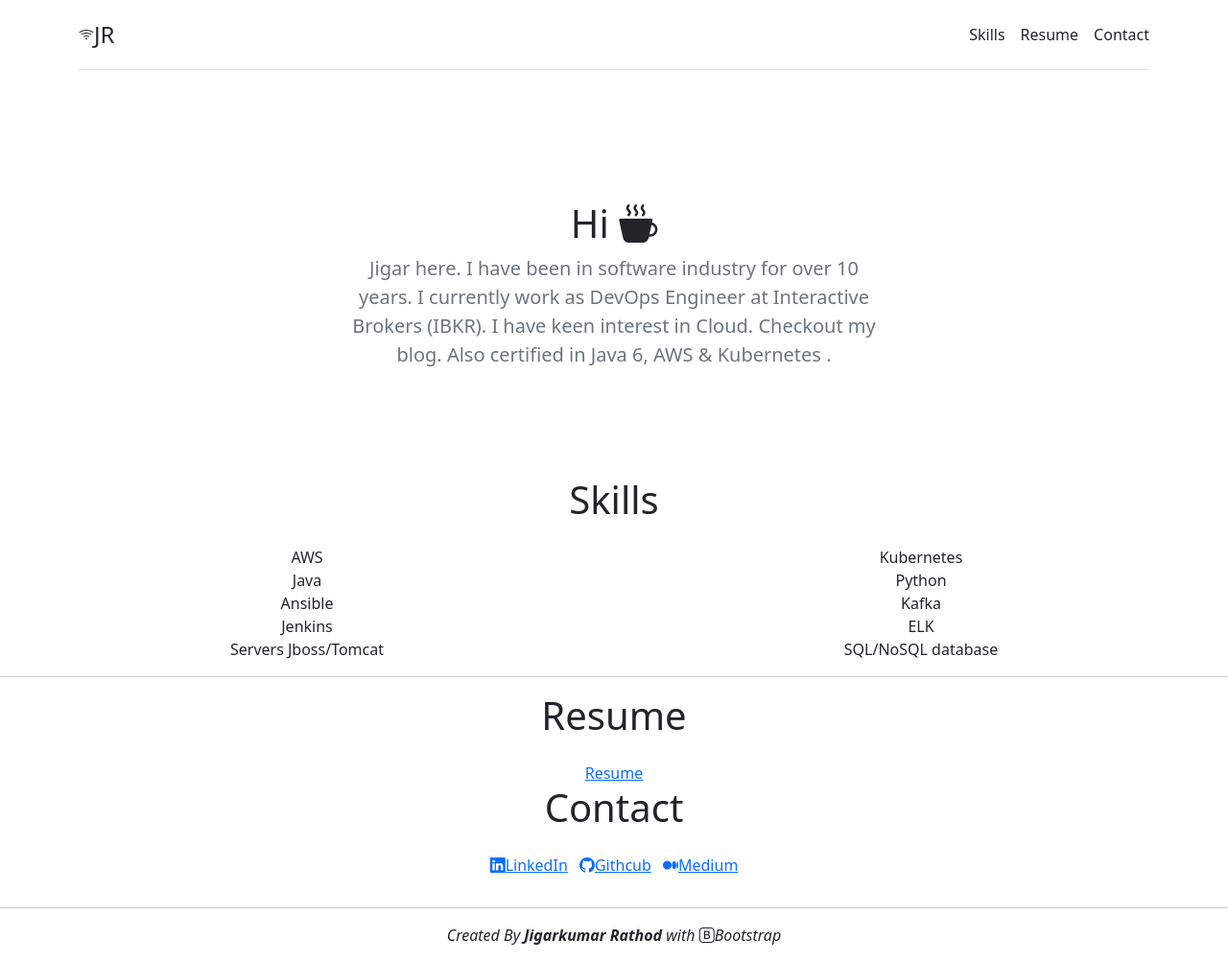
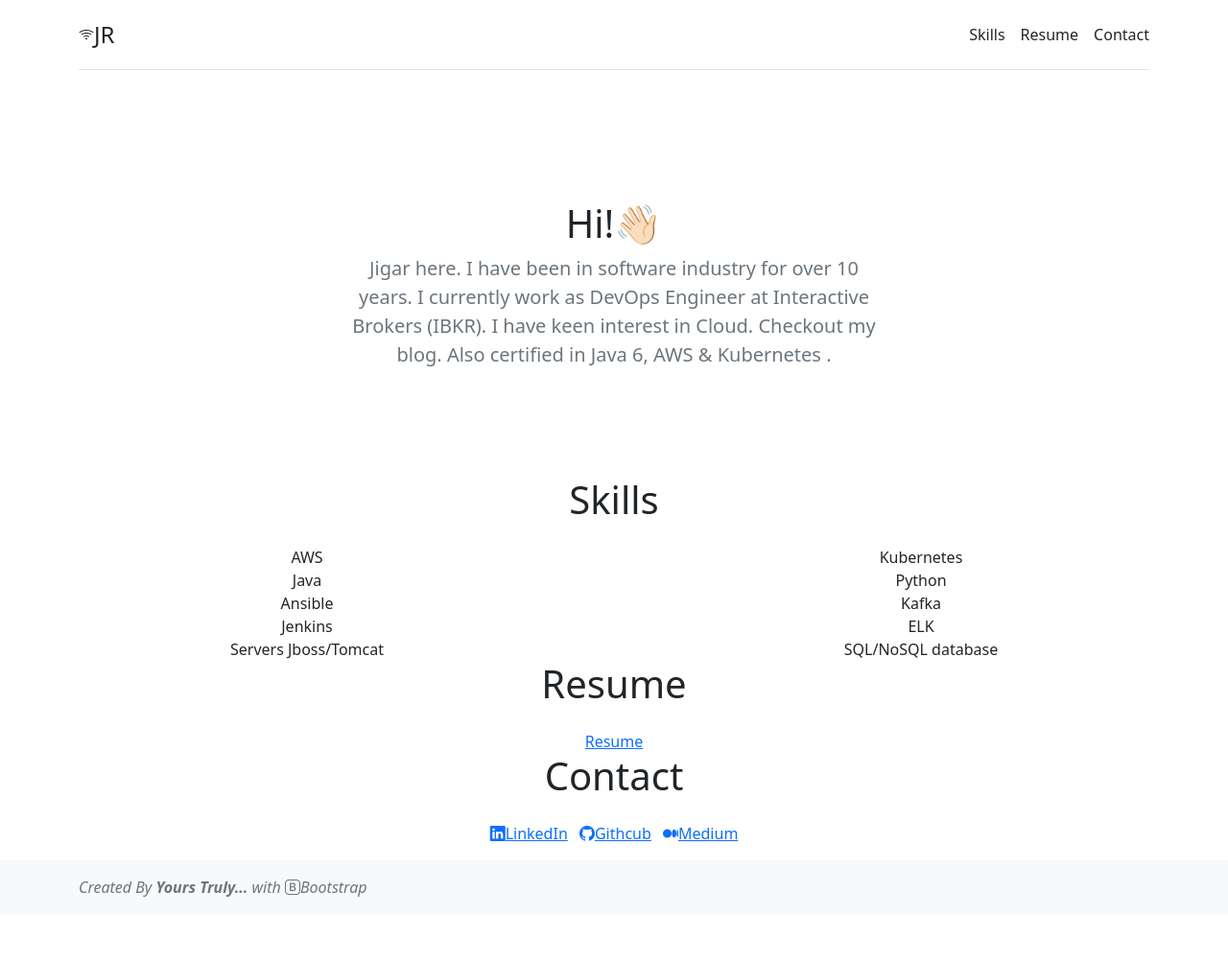
Before and after one commit to JigarProjects/JigarProjects.github.io, a plain HTML site: page index.html in a window 1280 px wide. Shown: the whole page at 96% size. After the commit the page ends 953 px from the top, so only its background shows below. Drawn offline with nearby package versions, Linux system fonts and the light colour scheme.

Commit message:
Fix spacing of content

```diff
--- a/index.html
+++ b/index.html
@@ -42,7 +42,7 @@
 					</div-->
 					<div class="row py-lg-5">
 						<div class="col-lg-6 col-md-8 mx-auto">
-						<h1 class="fw-light">Hi <i class="bi bi-cup-hot-fill"></i></h1>
+						<h1 class="fw-light">Hi!👋🏻<!--i class="bi bi-cloud"></i></i--></h1>
 						<p class="lead text-muted">
 							Jigar here. I have been in software industry for over 10 years. I currently work as DevOps Engineer at Interactive Brokers (IBKR).
 						I have keen interest in Cloud. Checkout my <h ref="https://medium.com/@jigarr/list/cloud-made-easy-8c91475ff513">blog</h>.
@@ -64,8 +64,9 @@
 
 		<section id="skills" >
 			<div class="container-fluid text-center">
-				<h2 class="display-6 text-center mb-4">Skills</h2>
+				<h2 class="display-6 text-center mb-4">Skills</i></h2>
 
+					<!--BANNER TYPE THING WILL GO HERE -->
 					<div class="row">
 						<div class="col">AWS</div>
 						<div class="col">Kubernetes</div>
@@ -89,7 +90,6 @@
 
 			</div>
 		</section>
-		<hr>
 
 		<section id="Resume" >
 			<div class="container-fluid text-center">
@@ -119,11 +119,14 @@
 				</div>
 			</div>
 		</section>
-		<hr>
 
-		<footer>
-			<div class="container">
-				<p class="text-center"><em>Created By <strong>Jigarkumar Rathod</strong> with <i class="bi bi-bootstrap">Bootstrap</i><em><p>
+
+
+		<footer  class="footer mt-auto py-3 bg-light">
+			<div class="container" >
+				<span class="text-muted text-center">
+					<em>Created By <strong>Yours Truly...</strong> with <i class="bi bi-bootstrap">Bootstrap</i><em></em>
+				</span>
 			</div>
 		</footer>
 	</body>
```
Lines whose indentation alone changed are shown as unchanged.
